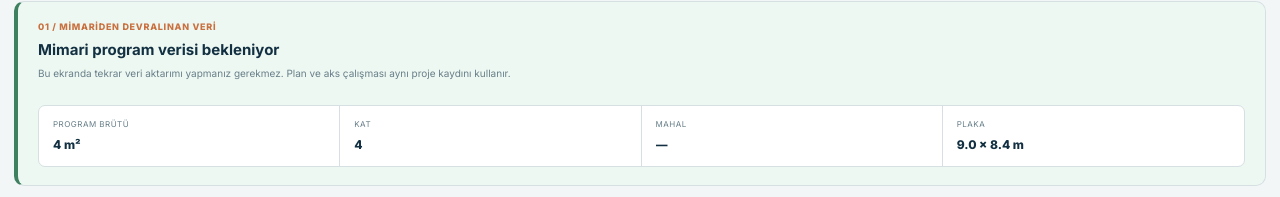
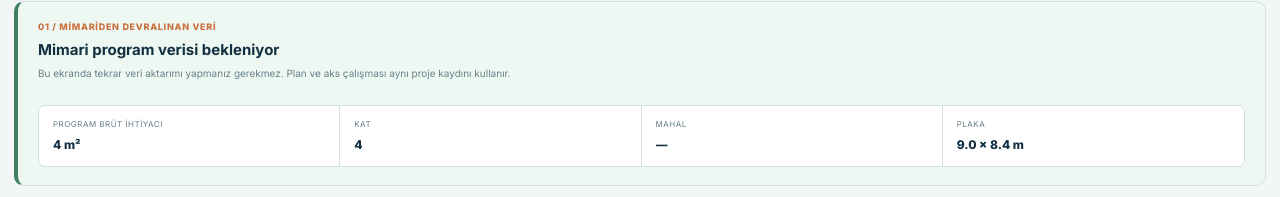
Before and after one commit to BuseIbsiroglu0637/arkemx-core-v1, a Next.js app: page /plan-ve-aks in a window 1280 px wide. Shown: the part 342-539 px from the top of the page. Built offline with nearby package versions, Linux system fonts and the light colour scheme.

Commit message:
fix(plan): TAKS önerisini aktif kat profiline uygula ve program brütünü doğru göster

```diff
--- a/app/components/AdvancedPlanEditor.tsx
+++ b/app/components/AdvancedPlanEditor.tsx
@@ -347,8 +347,8 @@ export function AdvancedPlanEditor({ compactKernel = false, issueFocus = false }
 
   const applyFootprintSuggestion = () => {
     if (!(allowedFootprint > 0) || !(metrics.floorArea > 0) || footprintPass) return;
-    setSpanX(Number(suggestedSpanX.toFixed(3)));
-    setSpanY(Number(suggestedSpanY.toFixed(3)));
+    setActiveSpanX(Number(suggestedSpanX.toFixed(3)));
+    setActiveSpanY(Number(suggestedSpanY.toFixed(3)));
     setStatus(`Plan taban alanı TAKS sınırına göre küçültüldü · hedef ≤ ${allowedFootprint.toFixed(1)} m²`);
   };
 
@@ -867,7 +867,7 @@ export function AdvancedPlanEditor({ compactKernel = false, issueFocus = false }
           <small>Bu ekranda tekrar veri aktarımı yapmanız gerekmez. Plan ve aks çalışması aynı proje kaydını kullanır.</small>
         </div>
         <dl>
-          <div><dt>Program brütü</dt><dd>{programGrossTarget > 0 ? `${programGrossTarget.toLocaleString("tr-TR", { maximumFractionDigits: 0 })} m²` : "—"}</dd></div>
+          <div><dt>Program brüt ihtiyacı</dt><dd>{programGrossDemand > 0 ? `${programGrossDemand.toLocaleString("tr-TR", { maximumFractionDigits: 0 })} m²` : "—"}</dd></div>
           <div><dt>Kat</dt><dd>{floorCount || "—"}</dd></div>
           <div><dt>Mahal</dt><dd>{upstreamSpaceCount || "—"}</dd></div>
           <div><dt>Plaka</dt><dd>{thread.canonical.architecture.plateWidth > 0 && thread.canonical.architecture.plateDepth > 0 ? `${thread.canonical.architecture.plateWidth.toFixed(1)} × ${thread.canonical.architecture.plateDepth.toFixed(1)} m` : "—"}</dd></div>
```
